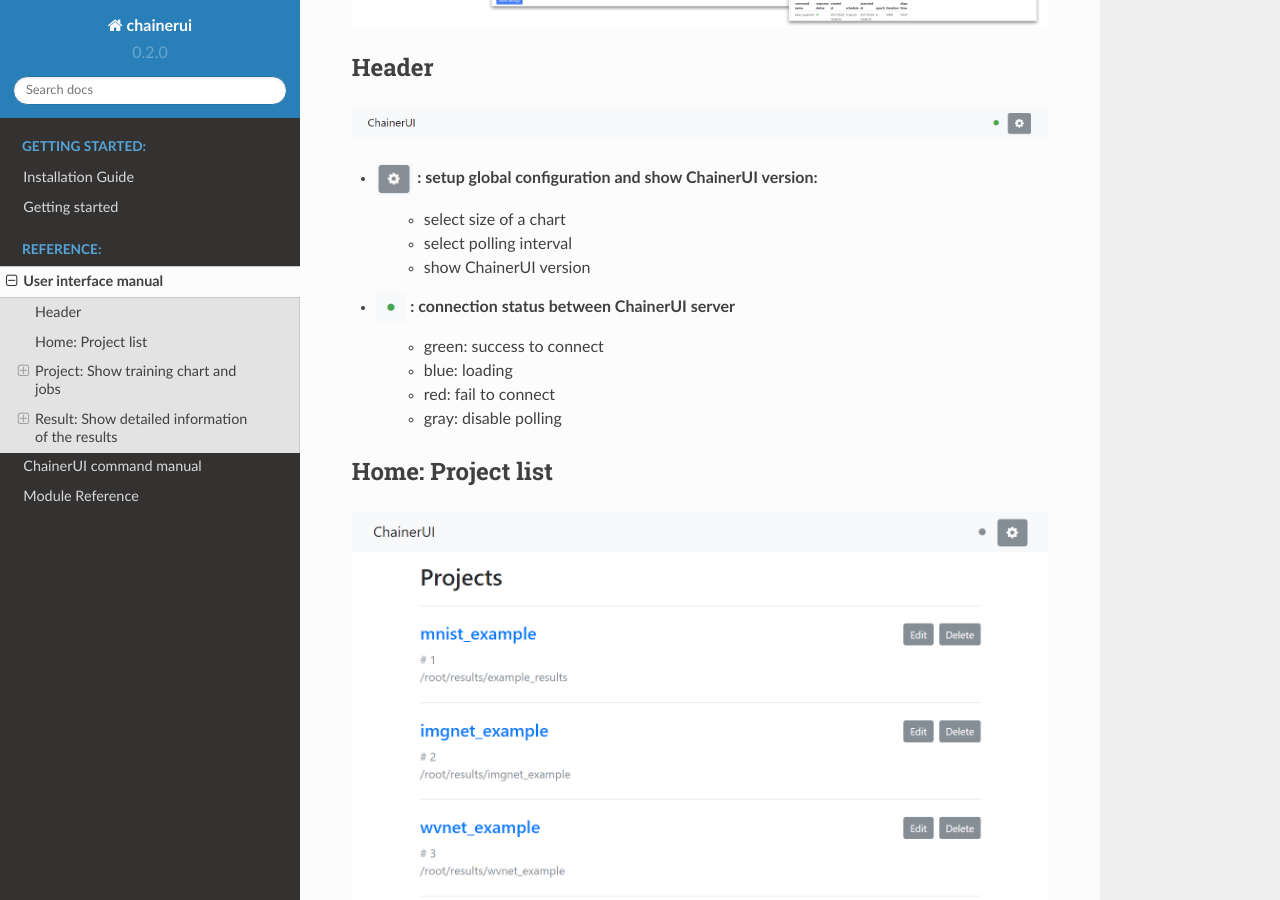
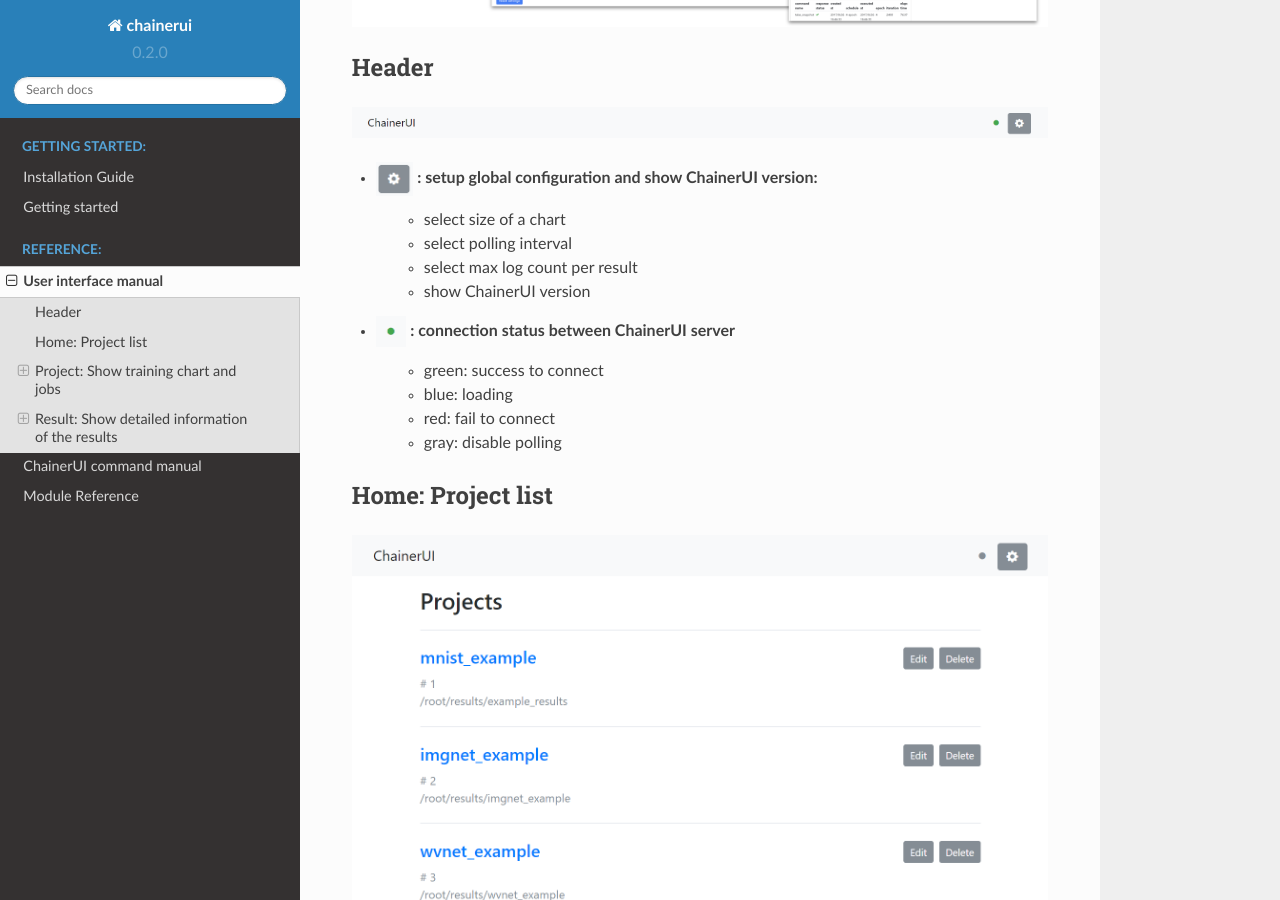
Before and after one commit to chainer/chainerui, a Sphinx documentation site: the page built from docs/source/reference/ui.rst, in a window 1280 px wide and 900 px high, scrolled down 565 px. Built offline with Sphinx 7.4.7 and the Read the Docs theme 2.0.0, drawn with Linux system fonts in a browser that asks for light colours.

Commit message:
fix docs

```diff
--- a/docs/source/reference/ui.rst
+++ b/docs/source/reference/ui.rst
@@ -22,6 +22,7 @@ Header
 * |header_config| : setup global configuration and show ChainerUI version:
     * select size of a chart
     * select polling interval
+    * select max log count per result
     * show ChainerUI version
 * |header_status_green| : connection status between ChainerUI server
     * green: success to connect
```
